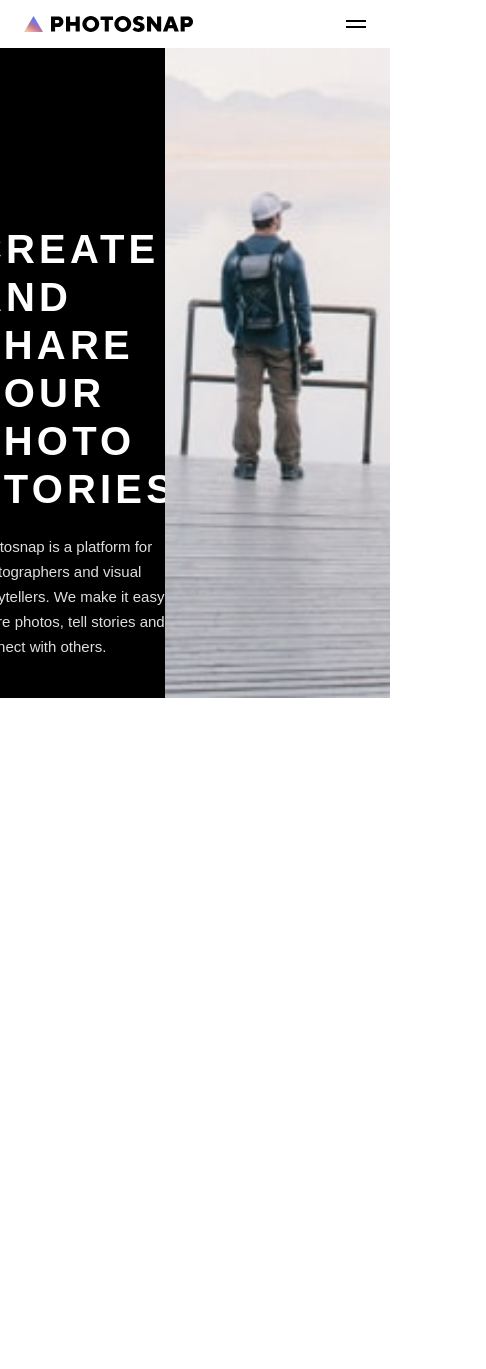
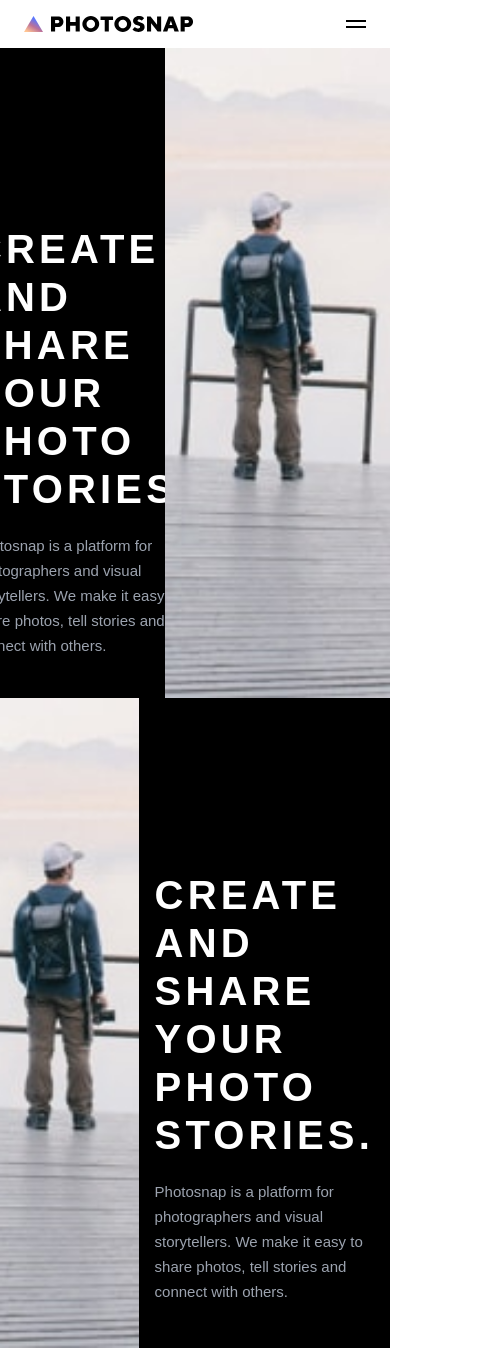
Before and after one commit to ortonb110/photosnap, a React (Create React App) app: page / in a window 390 px wide. Shown: the whole page, 486 px wide, since content can reach past the window. Before the commit the page ends 844 px from the top, so only its background shows below. Built offline with nearby package versions, Linux system fonts and the light colour scheme.

Commit message:
Responsive design

```diff
--- a/src/Components/BtnArrow.jsx
+++ b/src/Components/BtnArrow.jsx
@@ -2,7 +2,7 @@ import React from "react";
 import arrow from "../assets/shared/desktop/arrow.svg";
 export default function BtnArrow() {
   return (
-    <button className="uppercase btn flex gap-[1.8rem] items-center">
+    <button className="uppercase btn flex gap-[1.8rem] items-center hover:underline underline-offset-2">
       <span>get an invite</span>
       <span className="">
         <svg xmlns="http://www.w3.org/2000/svg" width="43" height="14">
--- /dev/null
+++ b/src/Components/Hero-Reversed.jsx
@@ -0,0 +1,40 @@
+import React from "react";
+import BtnArrow from "./BtnArrow";
+
+
+export default function HeroReversed() {
+  return (
+    <section className=" grid h-[65rem] grid-reversed">
+      <div className="">
+        <picture>
+          <source
+            media="(min-width: 1024px)"
+            srcset={require("../assets/home/desktop/create-and-share.jpg")}
+          />
+          <source
+            media="(min-width: 768px)"
+            srcset={require("../assets/home/tablet/create-and-share.jpg")}
+          />
+          <img
+            className=" w-full object-cover h-[65rem]"
+            src={require("../assets/home/mobile/create-and-share.jpg")}
+            alt="Create and Share       "
+          />
+        </picture>
+      </div>
+      <div className="w-full bg-black text-white flex justify-center items-center ">
+        <div className="h-[30.4rem] px-[11.2rem] hero_pad">
+          <h1 className="uppercase font-[600] mb-[2rem]">
+            create and share your photo stories.
+          </h1>
+          <p className="mb-[4rem] text-gray-400">
+            Photosnap is a platform for photographers and visual storytellers.
+            We make it easy to share photos, tell stories and connect with
+            others.
+          </p>
+          <BtnArrow />
+        </div>
+      </div>
+    </section>
+  );
+}
--- a/src/Components/Hero.jsx
+++ b/src/Components/Hero.jsx
@@ -3,15 +3,15 @@ import React from "react";
 //Component
 import BtnArrow from "./BtnArrow";
 
-export default function Hero() {
+export default function Hero(props) {
   return (
-    <section className=" grid h-[65rem] grid-temp">
-      <div className="w-full bg-black text-white flex justify-center items-center">
-        <div className="h-[30.4rem] hero-border  px-[10.6rem]">
-          <h1 className="uppercase font-[600] mb-[2.1rem]">
+    <section className=" grid h-[65rem] grid-normal">
+      <div className="w-full bg-black text-white flex justify-center items-center ">
+        <div className="h-[30.4rem] hero-border px-[11.2rem] hero_pad">
+          <h1 className="uppercase font-[600] mb-[2rem]">
             create and share your photo stories.
           </h1>
-          <p className="mb-[4.8rem] text-lightGray">
+          <p className="mb-[4rem] text-gray-400">
             Photosnap is a platform for photographers and visual storytellers.
             We make it easy to share photos, tell stories and connect with
             others.
--- /dev/null
+++ b/src/Data.js
@@ -0,0 +1,38 @@
+export const data = [
+  {
+    id: "01",
+    header: "Create and share your photo stories.",
+    details:
+      "Photosnap is a platform for photographers and visual storytellers. We make it easy to share photos, tell stories and connect with others.",
+    image: {
+      desktop: require("./assets/home/desktop/create-and-share.jpg"),
+      tablet: require("./assets/home/tablet/create-and-share.jpg"),
+      mobile: require("./assets/home/mobile/create-and-share.jpg"),
+    },
+    design: 'original'
+  },
+  {
+    id: "02",
+    header: "Beautiful Stories every time",
+    details:
+      "We provide design templates to ensure your stories look terrific. Easily add photos, text, embed maps and media from other networks. Then share your story with everyone.",
+    image: {
+      desktop: require("./assets/home/desktop/beautiful-stories.jpg"),
+      tablet: require("./assets/home/tablet/beautiful-stories.jpg"),
+      mobile: require("./assets/home/mobile/beautiful-stories.jpg"),
+    },
+    design: 'reverse'
+  },
+  {
+    id: "03",
+    header: "designed for everyone",
+    details:
+      "Photosnap can help you create stories that resonate with your audience.  Our tool is designed for photographers of all levels, brands, businesses you name it.",
+    image: {
+      desktop: require("./assets/home/desktop/designed-for-everyone.jpg"),
+      tablet: require("./assets/home/tablet/designed-for-everyone.jpg"),
+      mobile: require("./assets/home/mobile/designed-for-everyone.jpg"),
+    },
+    design: 'original'
+  },
+];
--- a/src/Pages/Home.jsx
+++ b/src/Pages/Home.jsx
@@ -1,10 +1,12 @@
-import React from 'react'
-import Hero from '../Components/Hero'
-
-
+import React, { Fragment } from "react";
+import Hero from "../Components/Hero";
+import HeroReversed from "../Components/Hero-Reversed";
 
 export default function Home() {
   return (
-    <Hero/>
-  )
+    <Fragment>
+      <Hero />
+      <HeroReversed />
+    </Fragment>
+  );
 }
--- a/src/index.css
+++ b/src/index.css
@@ -73,13 +73,18 @@
         border-image: linear-gradient(202deg, rgba(90,119,255,1) 55%, rgba(188,113,152,1) 85%, rgba(255,197,147,1) 99%) 0 0 0 1;
     }
 
-    .grid-temp {
+    .grid-normal {
         grid-template-columns: 42.36% 57.6%;
+    }
+    .grid-reversed {
+        grid-template-columns: 57.6% 42.36% ;
     }
 
     .fill {
        color: white;
     }
+
+
 
 
     /* Screen Media Queries */
@@ -88,6 +93,17 @@
         .btn_default {
             padding: 1.2rem 2.2rem !important;
         }
+        .grid-normal {
+            grid-template-columns: 64.45% 35.54%;
+        }
+        .grid-reversed {
+            grid-template-columns:  35.54% 64.45%;
+        }
+
+        .hero_pad {
+            padding-inline: 7rem !important;
+        }
+
     }
 
     @media screen and (min-width: 1024px) {
@@ -100,10 +116,17 @@
             padding: 1.2rem 0 !important;
             width: full;
         }
+
+        .grid-normal {
+            grid-template-rows: 1fr 1fr;
+        }
+        .grid-reversed {
+            grid-template-columns:  35.54% 64.45%;
+        }
     }
-    @media screen and (min-width: 1441px) {
-        .grid-temp {
-            grid-template-columns: 44% 56%;
+    @media screen and (min-width: 1550px) {
+        .hero_pad {
+            padding-inline: 14rem !important;
         }
     }
 
```
